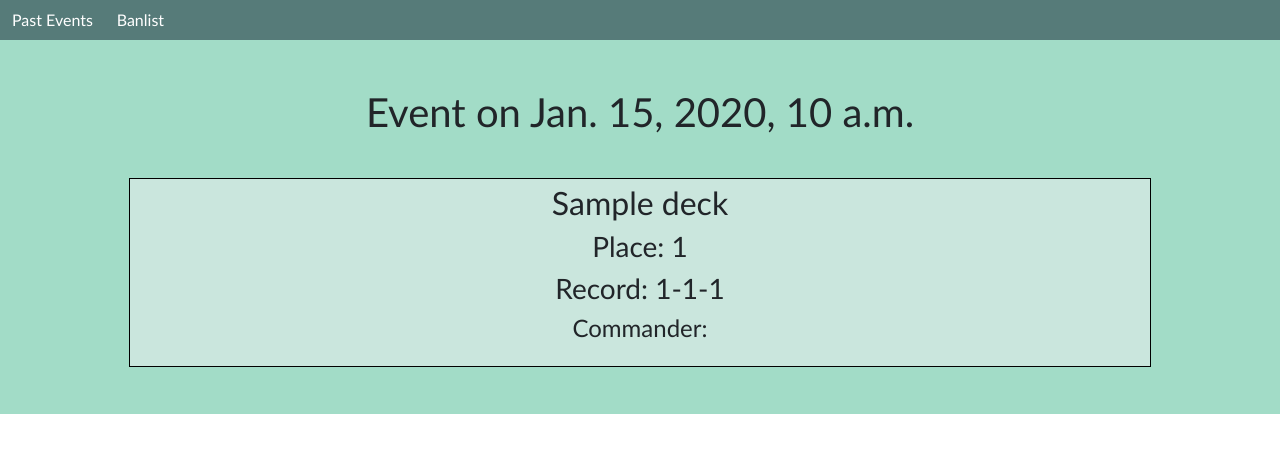
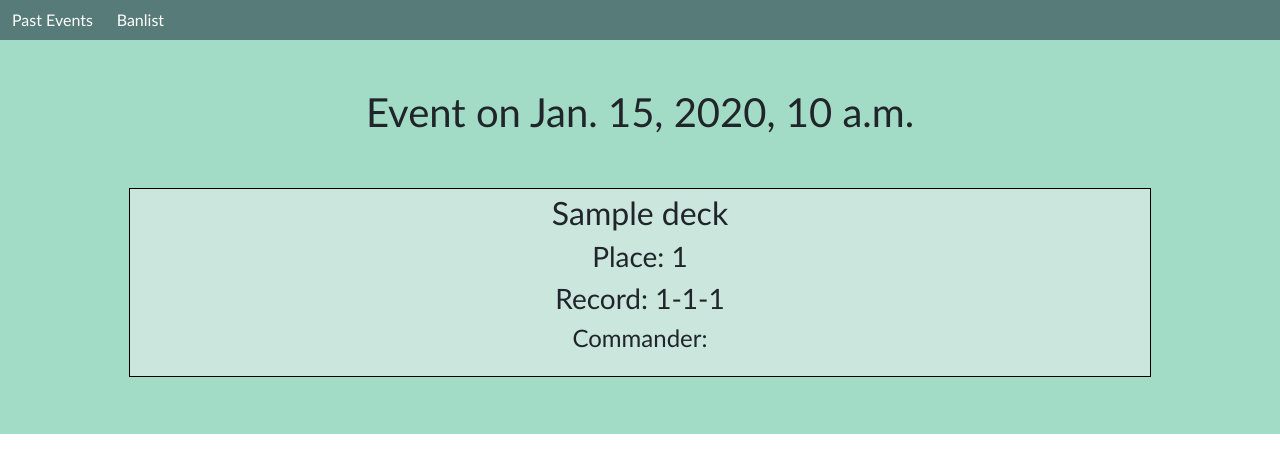
Before and after one commit to eepysleepyblaz/GlasgowBrawlSite, a Django app: template templates/brawl/show_event.html in a window 1280 px wide. Shown: the top 473 px of the page. Run offline with Django 3.2, Linux system fonts and the light colour scheme; tables that the repository leaves empty hold one stand-in row (values such as "Sample post"); the template is opened without the code that fills it: values that come from a table or form of the project are taken from there, most other values are stand-ins (such as "Sample title", 1, 10 or a date in 2020).

Commit message:
added draws3

```diff
--- a/templates/brawl/show_event.html
+++ b/templates/brawl/show_event.html
@@ -22,7 +22,7 @@
             <h1>Event on {{ date }}</h1>
         </div>
         <div class="row">
-            <div class="col mx-auto main_body">
+            <div class="col mx-auto main_body content_seperator">
                 {% for deck in decks %}
                     <div class="row mx-auto box_body_big main_body">
                         <h2>{{ deck.name }}</h2>
```
